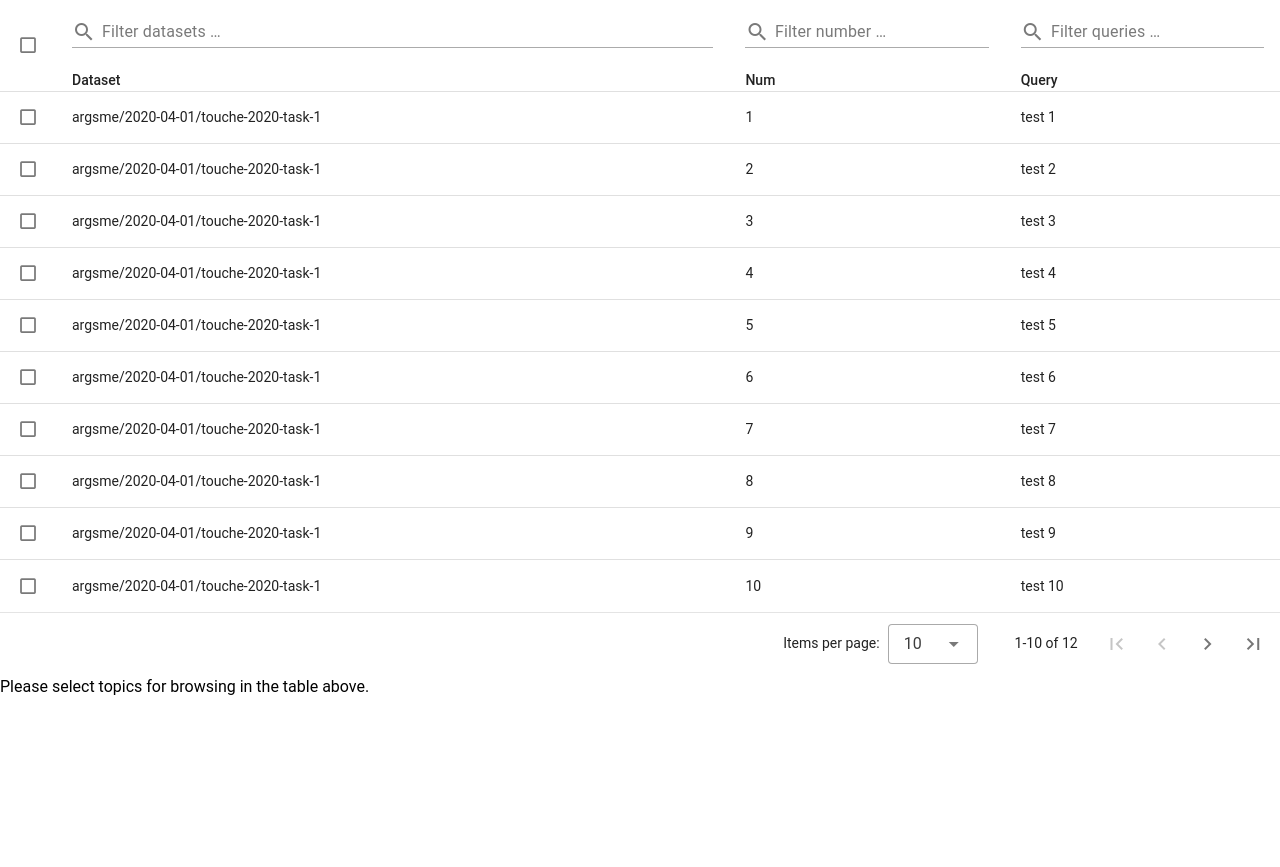
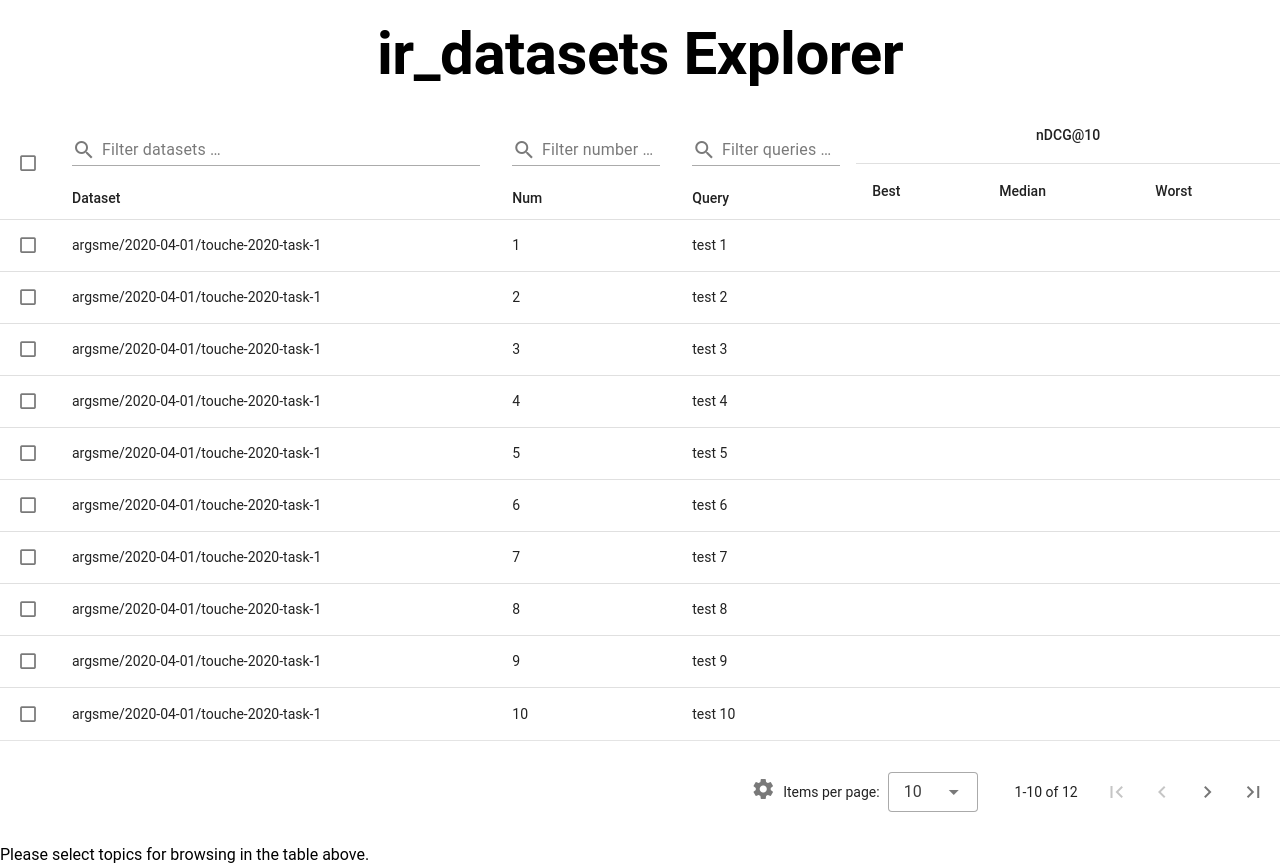
Before and after one commit to tira-io/ir-dataset-browser, a Vue app in the folder ui/: page / in a window 1280 px wide. Before the commit the page ends 800 px from the top, so only its background shows below. Built offline with nearby package versions, Linux system fonts and the light colour scheme.

Commit message:
make filter criteria deep linkable

```diff
--- /dev/null
+++ b/ui/src/ir_datasets.ts
@@ -0,0 +1,3 @@
+import * as topics_json from './topics.json'
+
+export default topics_json.default as topics
--- /dev/null
+++ b/ui/src/topics.json
@@ -0,0 +1,14 @@
+[
+    {"dataset": "argsme/2020-04-01/touche-2020-task-1", "query_id": "1", "default_text": "test 1"},
+    {"dataset": "argsme/2020-04-01/touche-2020-task-1", "query_id": "2", "default_text": "test 2"},
+    {"dataset": "argsme/2020-04-01/touche-2020-task-1", "query_id": "3", "default_text": "test 3"},
+    {"dataset": "argsme/2020-04-01/touche-2020-task-1", "query_id": "4", "default_text": "test 4"},
+    {"dataset": "argsme/2020-04-01/touche-2020-task-1", "query_id": "5", "default_text": "test 5"},
+    {"dataset": "argsme/2020-04-01/touche-2020-task-1", "query_id": "6", "default_text": "test 6"},
+    {"dataset": "argsme/2020-04-01/touche-2020-task-1", "query_id": "7", "default_text": "test 7"},
+    {"dataset": "argsme/2020-04-01/touche-2020-task-1", "query_id": "8", "default_text": "test 8"},
+    {"dataset": "argsme/2020-04-01/touche-2020-task-1", "query_id": "9", "default_text": "test 9"},
+    {"dataset": "argsme/2020-04-01/touche-2020-task-1", "query_id": "10", "default_text": "test 10"},
+    {"dataset": "argsme/2020-04-01/touche-2020-task-1", "query_id": "11", "default_text": "test 11"},
+    {"dataset": "argsme/2020-04-01/touche-2020-task-1", "query_id": "12", "default_text": "test 12"}
+]
--- a/ui/src/utils.ts
+++ b/ui/src/utils.ts
@@ -1,3 +1,5 @@
+import {ref} from 'vue'
+
 async function execute_get(url: string) {
 	const response = await fetch(url, {
 		method: 'GET',
@@ -44,3 +46,35 @@ export async function get(url: string, obj: any): Promise<any> {
 	inject_response(response, obj);
 	return response;
 }
+
+export function updateUrl(topic: string|null = null, dataset: string|null = null, query: string|null = null) {
+    var loc = (ref(window.location).value.href + '?').split('?')[0]
+    var params = []
+
+    if (topic != null && topic != '') {
+        params.push('topic=' + topic)
+    }
+
+    if (dataset != null && dataset != '') {
+        params.push('dataset=' + dataset)
+    }
+
+    if (query != null && query != '') {
+        params.push('query=' + query)
+    }
+
+	let ret = params.length == 0 ? loc : loc + '?' + params.join('&')
+	history.replaceState({'url': ret}, 'ir_datasets explorer', ret)
+
+	return ret
+}
+
+export function extractFromUrl(param: string, default_value: string | null = null): string | null {
+    let href = (ref(window.location).value.href + '&')
+
+    if (href.indexOf(param + '=') === -1) {
+        return default_value;
+    }
+
+    return decodeURI(href.split(param + '=')[1].split('&')[0]);
+}
--- a/ui/src/views/DocumentPage.vue
+++ b/ui/src/views/DocumentPage.vue
@@ -6,12 +6,7 @@
 </template>
 
 <script lang="ts">
-import {ref} from 'vue'
-import {get} from "@/utils";
-
-function extractFromUrl(param: string) {
-  return (ref(window.location).value.href + '&').split(param + '=')[1].split('&')[0];
-}
+import {get, extractFromUrl} from "@/utils";
 
 export default {
   data: () => ({
--- a/ui/src/views/IrDatasetsExplorer.vue
+++ b/ui/src/views/IrDatasetsExplorer.vue
@@ -1,19 +1,27 @@
 <template>
+  <h1 class="font-weight-bold text-h2 text-center justify-center py-6">
+    ir_datasets Explorer
+  </h1>
+
   <div class="d-flex">
-    <v-data-table v-model="selected_topics" :items="topics" item-value="query_id" show-select hover>
+    <v-data-table v-model="selected_topics" :items="filtered_topics" item-value="query_id" :headers="headers" show-select hover dense>
+    <template v-slot:header.dataset="{ header }">
+      <v-text-field clearable label="Filter datasets &hellip;" prepend-inner-icon="mdi-magnify" variant="underlined" v-model="dataset_filter"/>
+      Dataset
+    </template>
     <template v-slot:header.query_id="{ header }">
-      <v-text-field clearable label="Filter number &hellip;" prepend-inner-icon="mdi-magnify" variant="underlined" v-model="dataset_filter"/>
+      <v-text-field clearable label="Filter number &hellip;" prepend-inner-icon="mdi-magnify" variant="underlined" v-model="topic_num_filter"/>
       Num
     </template>
-    <template v-slot:header.dataset="{ header }">
-      <v-text-field clearable label="Filter datasets &hellip;" prepend-inner-icon="mdi-magnify" variant="underlined" v-model="topic_num_filter"/>
-      Dataset
-    </template>
-
     <template v-slot:header.default_text="{ header }">
       <v-text-field clearable label="Filter queries &hellip;" prepend-inner-icon="mdi-magnify" variant="underlined" v-model="query_filter"/>
       Query
     </template>
+    <template v-slot:footer.prepend>
+        <v-select menu-icon="mdi-cog" variant="plain" :items="['Dataset', 'Topic', 'Query', 'nDCG@10 (Best)', 'nDCG@10 (Median)', 'nDCG@10 (Worst)']" hide-headers multiple style="max-width: 100px;" class="ma-2">
+          <template v-slot:selection="{ item, index }"/>
+        </v-select>
+      </template>
     </v-data-table>
   </div>
 
@@ -40,33 +48,57 @@
 </template>
 
 <script lang="ts">
+import topics from '@/ir_datasets';
+import {extractFromUrl, updateUrl} from "@/utils";
+
 export default {
   name: "ir-datasets-explorer",
   components: {},
   data() {
     return {
-      topic_num_filter: null,
-      dataset_filter: null,
-      query_filter: null,
+      topic_num_filter: extractFromUrl('topic'),
+      dataset_filter: extractFromUrl('dataset'),
+      query_filter: extractFromUrl('query'),
       tab: null,
       selected_topics: null,
-      topics: [
-        {'dataset': 'argsme/2020-04-01/touche-2020-task-1', 'query_id': '1', 'default_text': 'test 1'},
-        {'dataset': 'argsme/2020-04-01/touche-2020-task-1', 'query_id': '2', 'default_text': 'test 2'},
-        {'dataset': 'argsme/2020-04-01/touche-2020-task-1', 'query_id': '3', 'default_text': 'test 3'},
-        {'dataset': 'argsme/2020-04-01/touche-2020-task-1', 'query_id': '4', 'default_text': 'test 4'},
-        {'dataset': 'argsme/2020-04-01/touche-2020-task-1', 'query_id': '5', 'default_text': 'test 5'},
-        {'dataset': 'argsme/2020-04-01/touche-2020-task-1', 'query_id': '6', 'default_text': 'test 6'},
-        {'dataset': 'argsme/2020-04-01/touche-2020-task-1', 'query_id': '7', 'default_text': 'test 7'},
-        {'dataset': 'argsme/2020-04-01/touche-2020-task-1', 'query_id': '8', 'default_text': 'test 8'},
-        {'dataset': 'argsme/2020-04-01/touche-2020-task-1', 'query_id': '9', 'default_text': 'test 9'},
-        {'dataset': 'argsme/2020-04-01/touche-2020-task-1', 'query_id': '10', 'default_text': 'test 10'},
-        {'dataset': 'argsme/2020-04-01/touche-2020-task-1', 'query_id': '11', 'default_text': 'test 11'},
-        {'dataset': 'argsme/2020-04-01/touche-2020-task-1', 'query_id': '12', 'default_text': 'test 12'},
-      ],
+      topics: topics,
+      headers: [
+        { title: 'Dataset', value: 'dataset', sortable: false},
+        { title: 'Num', value: 'query_id', sortable: false},
+        { title: 'Query', value: 'default_text', sortable: false},
+        { title: 'nDCG@10', value: 'measure', align: 'center', children: [{ title: 'Best', value: 'best_ndcg_cut_10', sortable: true}, { title: 'Median', value: 'median_ndcg_cut_10', sortable: true}, { title: 'Worst', value: 'worst_ndcg_cut_10', sortable: true}]}
+      ]
+    }
+  },
+  methods: {
+    updateFilter() {
+      updateUrl(this.topic_num_filter, this.dataset_filter, this.query_filter);
     }
   },
   beforeMount() {
+  },
+  watch: {
+    topic_num_filter: function () { this.updateFilter() },
+    dataset_filter: function () { this.updateFilter() },
+    query_filter: function () { this.updateFilter() },
+  },
+  computed: {
+    filtered_topics() {
+      let topics = this.topics
+      if (this.topic_num_filter) {
+        topics = topics.filter(topic => topic.query_id.includes(this.topic_num_filter))
+      }
+
+      if (this.dataset_filter) {
+        topics = topics.filter(topic => topic.dataset.includes(this.dataset_filter))
+      }
+
+      if (this.query_filter) {
+        topics = topics.filter(topic => topic.default_text.includes(this.query_filter))
+      }
+
+      return topics;
+    }
   }
 }
 </script>
--- a/ui/vite.config.ts
+++ b/ui/vite.config.ts
@@ -3,7 +3,7 @@ import vue from '@vitejs/plugin-vue'
 import vuetify, { transformAssetUrls } from 'vite-plugin-vuetify'
 
 // Utilities
-import { defineConfig } from 'vite'
+import { defineConfig, searchForWorkspaceRoot } from 'vite'
 import { fileURLToPath, URL } from 'node:url'
 
 // https://vitejs.dev/config/
@@ -25,19 +25,17 @@ export default defineConfig({
     alias: {
       '@': fileURLToPath(new URL('./src', import.meta.url))
     },
-    extensions: [
-      '.js',
-      '.json',
-      '.jsx',
-      '.mjs',
-      '.ts',
-      '.tsx',
-      '.vue',
-    ],
+    extensions: ['.js', '.json', '.jsx', '.mjs', '.ts', '.tsx', '.vue'],
   },
   server: {
     watch: {
       usePolling: true,
+    },
+    fs: {
+      allow: [
+        searchForWorkspaceRoot(process.cwd()),
+        '/usr/local/lib/node_modules/',
+      ],
     },
     port: 3000,
   },
```
